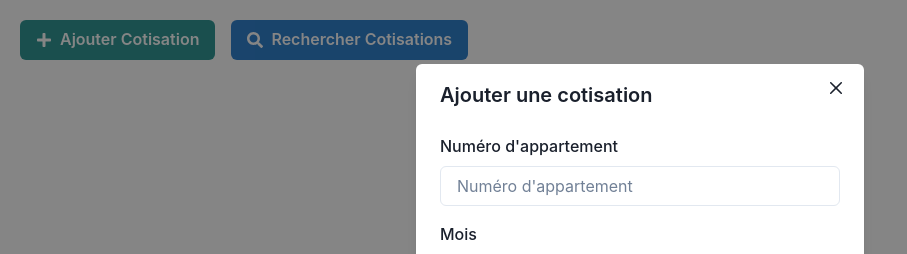
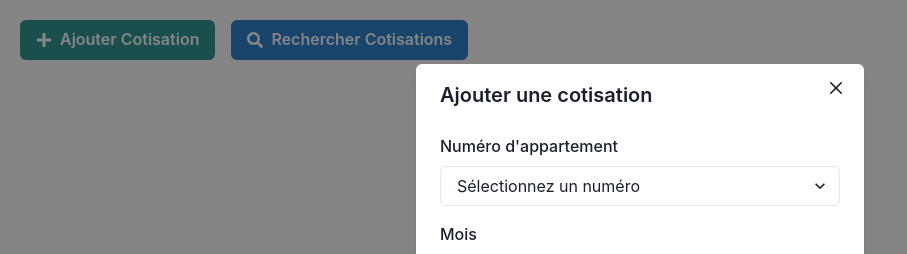
Before and after one commit to GPT-Engineer-App/apartment-contributions-tracker, a React (Vite) app: page / in a window 1280 px wide. Both pictures are taken after a click on the button "Ajouter Cotisation". Shown: the top 254 px of the page, without its empty margins (0-907 px from the left). Built offline with nearby package versions, Linux system fonts and the light colour scheme.

Commit message:
Updated the "Numéro d'appartement" input field to a dropdown list with options from 1 to 24 in the "Ajouter une cotisation" modal.
Prompt: le champ numéro d'appartement il faut qu'il soit une liste déroulante de 1 a 24

```diff
--- a/src/pages/Index.jsx
+++ b/src/pages/Index.jsx
@@ -1,5 +1,5 @@
 import React, { useState } from "react";
-import { Box, Button, FormControl, FormLabel, Input, Modal, ModalOverlay, ModalContent, ModalHeader, ModalFooter, ModalBody, ModalCloseButton, useDisclosure, Table, Thead, Tbody, Tr, Th, Td, Text, useToast } from "@chakra-ui/react";
+import { Box, Button, FormControl, FormLabel, Input, Modal, ModalOverlay, ModalContent, ModalHeader, ModalFooter, ModalBody, ModalCloseButton, useDisclosure, Table, Thead, Tbody, Tr, Th, Td, Text, useToast, Select } from "@chakra-ui/react";
 import { FaSearch, FaPlus } from "react-icons/fa";
 
 const Index = () => {
@@ -46,7 +46,13 @@ const Index = () => {
           <ModalBody pb={6}>
             <FormControl>
               <FormLabel>Numéro d'appartement</FormLabel>
-              <Input placeholder="Numéro d'appartement" value={apartmentNumber} onChange={(e) => setApartmentNumber(e.target.value)} />
+              <Select placeholder="Sélectionnez un numéro" value={apartmentNumber} onChange={(e) => setApartmentNumber(e.target.value)}>
+                {Array.from({ length: 24 }, (_, i) => (
+                  <option key={i + 1} value={i + 1}>
+                    {i + 1}
+                  </option>
+                ))}
+              </Select>
             </FormControl>
             <FormControl mt={4}>
               <FormLabel>Mois</FormLabel>
```
